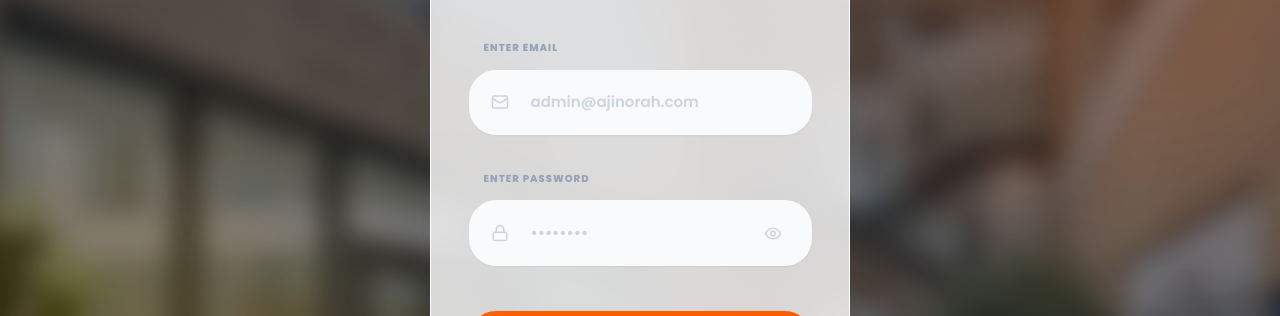
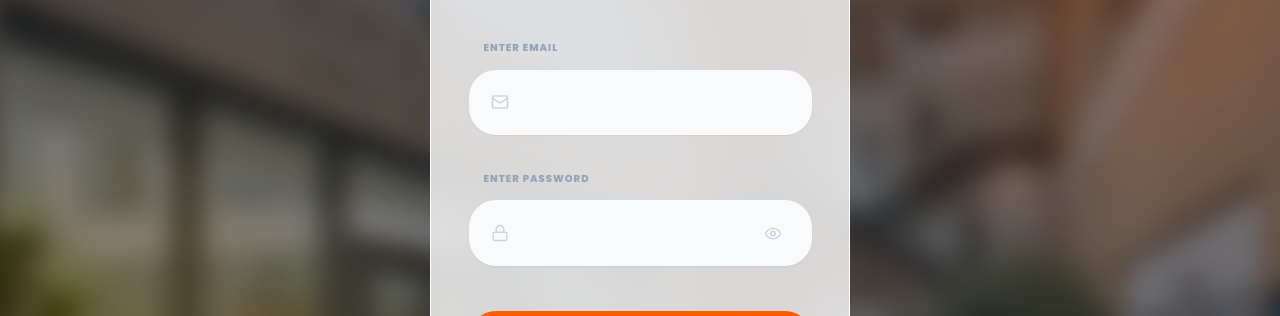
Before and after one commit to sandrap151048-design/aginora, a Next.js app: page /admin/login in a window 1280 px wide. Shown: the part 225-541 px from the top of the page. Built offline with nearby package versions, Linux system fonts and the light colour scheme.

Commit message:
Remove placeholders from login form fields

```diff
--- a/src/app/admin/login/page.tsx
+++ b/src/app/admin/login/page.tsx
@@ -78,7 +78,6 @@ const LoginPage = () => {
                   value={formData.email}
                   onChange={(e) => setFormData({...formData, email: e.target.value})}
                   className="w-full pl-16 pr-6 py-5 rounded-[1.8rem] bg-slate-50 border-2 border-transparent text-dark placeholder:text-slate-300 focus:outline-none focus:border-slate-100 focus:bg-white transition-all font-semibold shadow-sm"
-                  placeholder="admin@ajinorah.com"
                 />
               </div>
             </div>
@@ -95,7 +94,6 @@ const LoginPage = () => {
                   value={formData.password}
                   onChange={(e) => setFormData({...formData, password: e.target.value})}
                   className="w-full pl-16 pr-16 py-5 rounded-[1.8rem] bg-slate-50 border-2 border-transparent text-dark placeholder:text-slate-300 focus:outline-none focus:border-slate-100 focus:bg-white transition-all font-semibold shadow-sm"
-                  placeholder="••••••••"
                 />
                 <button
                   type="button"
```
